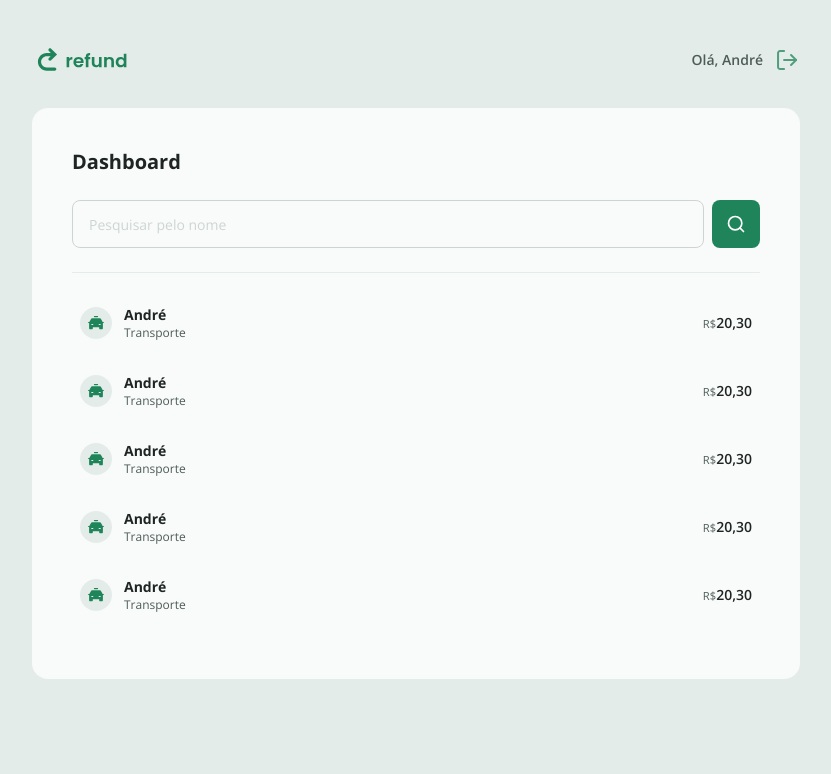
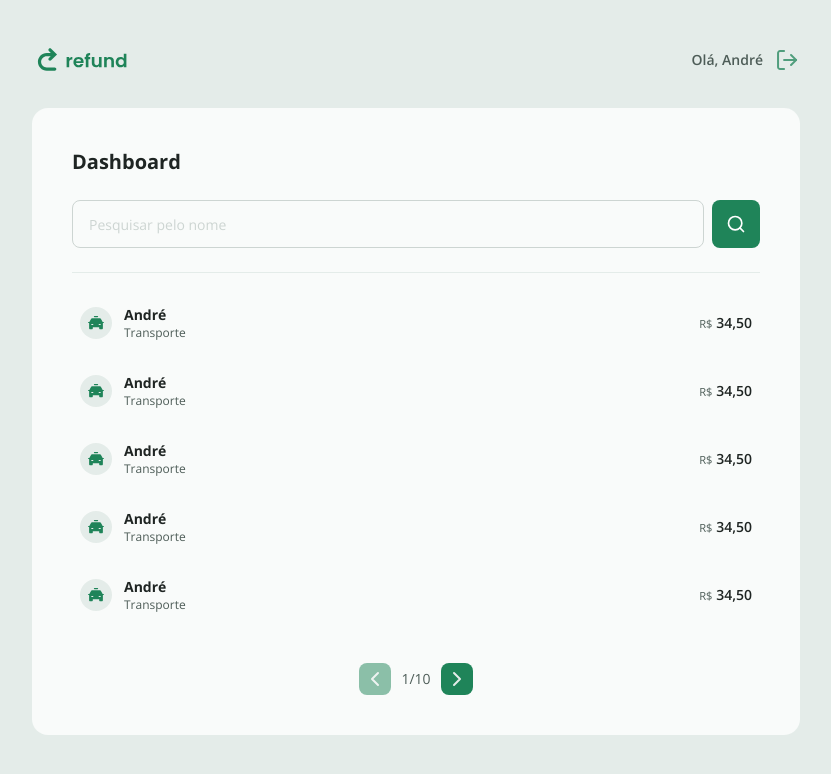
Before and after one commit to AndreTrevizam/refund-2.0, a React (Vite) app: page / in a window 1280 px wide. Shown: the top 774 px of the page, without its empty margins (224-1055 px from the left). Built offline with nearby package versions, Linux system fonts and the light colour scheme.

Commit message:
feat(Dashboard): integrate pagination and format currency for refund items

```diff
--- a/src/pages/Dashboard.tsx
+++ b/src/pages/Dashboard.tsx
@@ -2,24 +2,42 @@ import { Button } from "../components/Button"
 import { Input } from "../components/Input"
 import { useState } from "react"
 import { RefundItem } from "../components/RefundItem"
+import { CATEGORIES } from "../utils/categories"
+import { Pagination } from "../components/Pagination"
+import { formatCurrency } from "../utils/formatCurrency"
 import searchSvg from "../assets/search.svg"
-import { CATEGORIES } from "../utils/categories"
 
 const REFUND_EXAMPLE = {
   id: "123",
   username: "André",
   category: "Transporte",
-  amount: "20,30",
+  amount: formatCurrency(34.5),
   categoryImg: CATEGORIES["transport"].icon
 }
 
 export function Dashboard() {
 
   const [name, setName] = useState("")
+  const [page, setPage] = useState(1)
+  const [totalPages, setTotalPages] = useState(10)
 
   function fetchRefunds(e: React.FormEvent) {
     e.preventDefault()
     console.log(name)
+  }
+
+  function handlePagination(action: "next" | "previous") {
+    setPage((prevPage) => {
+      if (action === "next" && prevPage < totalPages) {
+        return prevPage + 1
+      }
+
+      if (action === "previous" && prevPage > 1) {
+        return prevPage - 1
+      }
+
+      return prevPage
+    })
   }
 
   return (
@@ -37,18 +55,25 @@ export function Dashboard() {
         </Button>
       </form>
 
-      <div className="mt-6 flex flex-col gap-4 max-h-[342px] overflow-y-scroll">
-        <RefundItem data={REFUND_EXAMPLE}/>
-        <RefundItem data={REFUND_EXAMPLE}/>
-        <RefundItem data={REFUND_EXAMPLE}/>
-        <RefundItem data={REFUND_EXAMPLE}/>
-        <RefundItem data={REFUND_EXAMPLE}/>
-        <RefundItem data={REFUND_EXAMPLE}/>
-        <RefundItem data={REFUND_EXAMPLE}/>
-        <RefundItem data={REFUND_EXAMPLE}/>
-        <RefundItem data={REFUND_EXAMPLE}/>
-        <RefundItem data={REFUND_EXAMPLE}/>
+      <div className="my-6 flex flex-col gap-4 max-h-[342px] overflow-y-scroll">
+        <RefundItem data={REFUND_EXAMPLE} />
+        <RefundItem data={REFUND_EXAMPLE} />
+        <RefundItem data={REFUND_EXAMPLE} />
+        <RefundItem data={REFUND_EXAMPLE} />
+        <RefundItem data={REFUND_EXAMPLE} />
+        <RefundItem data={REFUND_EXAMPLE} />
+        <RefundItem data={REFUND_EXAMPLE} />
+        <RefundItem data={REFUND_EXAMPLE} />
+        <RefundItem data={REFUND_EXAMPLE} />
+        <RefundItem data={REFUND_EXAMPLE} />
       </div>
+
+      <Pagination
+        current={page}
+        total={totalPages}
+        onNext={() => handlePagination("next")}
+        onPrevious={() => handlePagination("previous")}
+      />
     </div>
   )
 }
```
